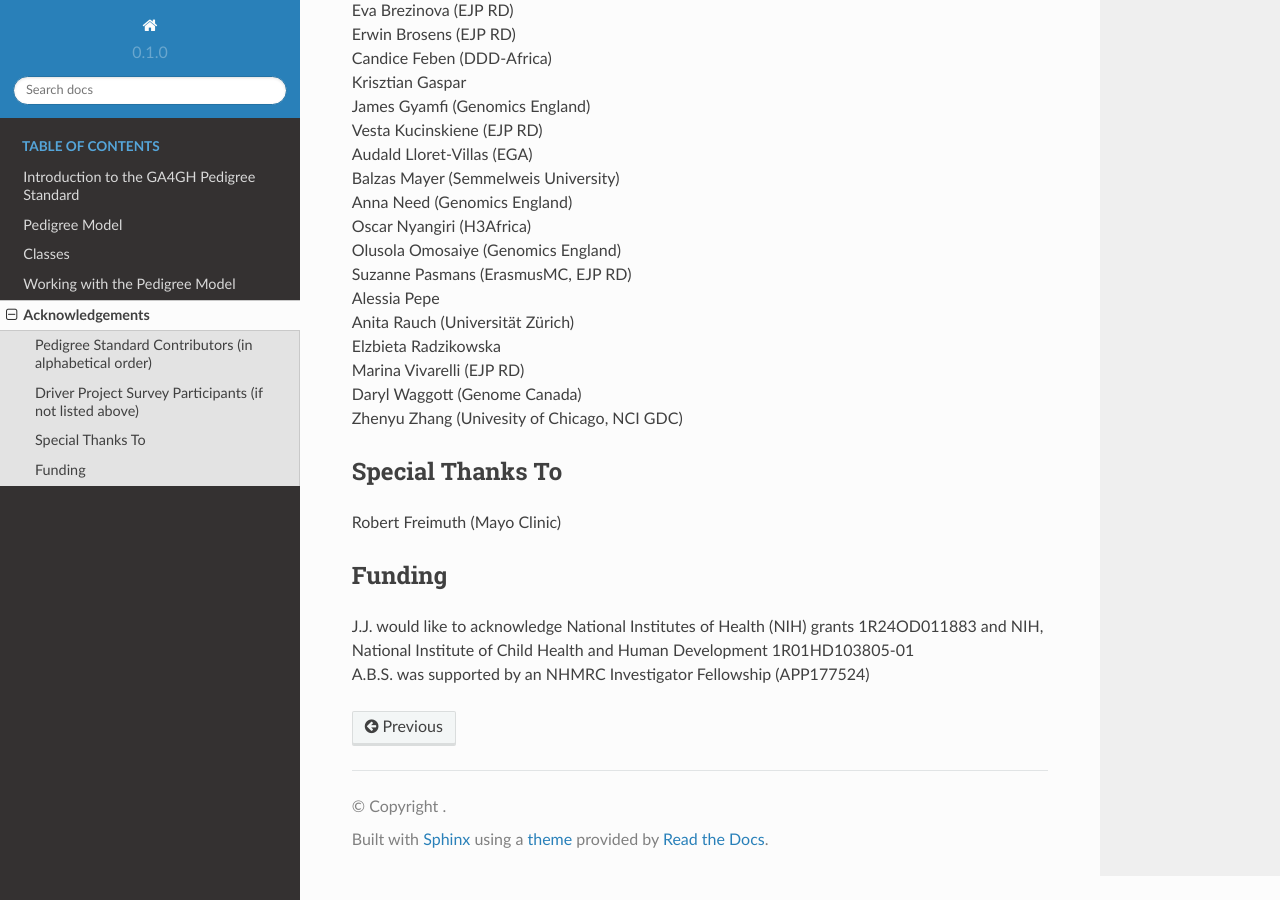
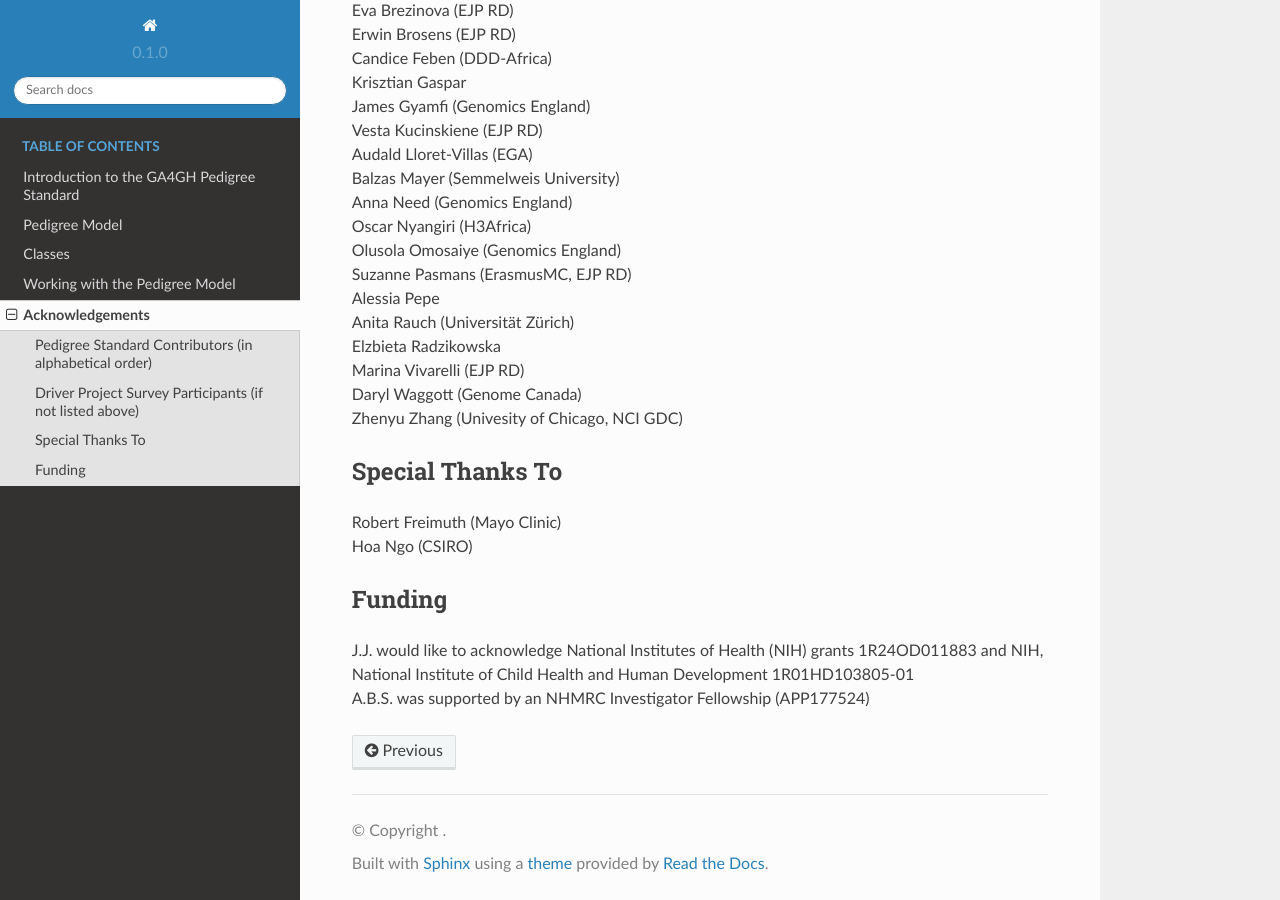
Before and after one commit to ga4gh/pedigree, a Sphinx documentation site: the page built from docs/source/acknowledgements.rst, in a window 1280 px wide and 900 px high, scrolled down 1449 px. Built offline with Sphinx 7.4.7 and the Read the Docs theme 2.0.0, drawn with Linux system fonts in a browser that asks for light colours.

Commit message:
Update acknowledgements.rst

```diff
--- a/docs/source/acknowledgements.rst
+++ b/docs/source/acknowledgements.rst
@@ -78,6 +78,7 @@ Driver Project Survey Participants (if not listed above)
 Special Thanks To
 ======
 | Robert Freimuth (Mayo Clinic)
+| Hoa Ngo (CSIRO)
 
 Funding
 ======
```
